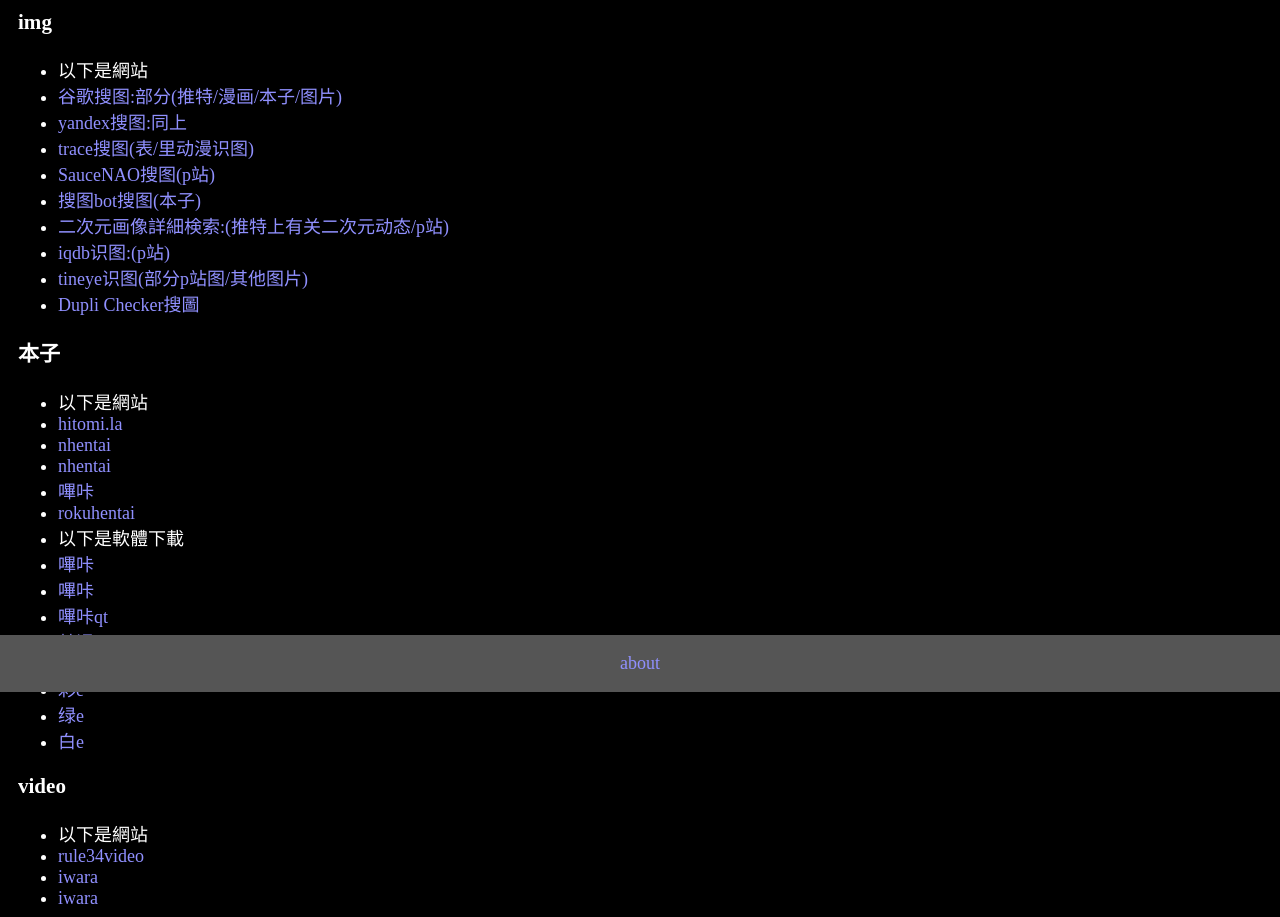
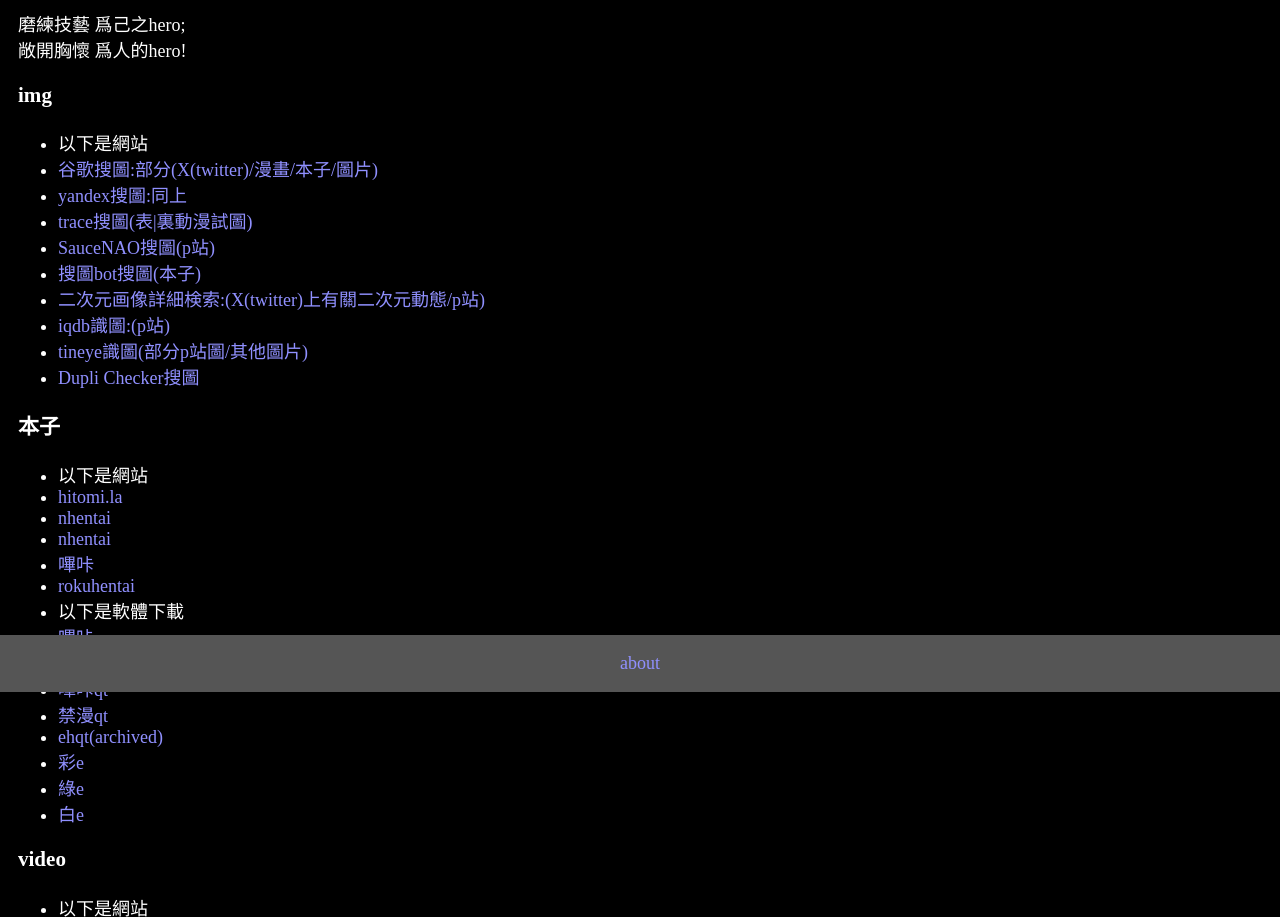
Before and after one commit to smalllqiang/smalllqiang, a plain HTML site: page tool/search.html in a window 1280 px wide. Shown: the part 108-1025 px from the top of the page. Drawn offline with Linux system fonts and the light colour scheme.

Commit message:
small change

```diff
--- a/tool/search.html
+++ b/tool/search.html
@@ -1,28 +1,35 @@
 <!DOCTYPE html>
 <html lang="zh-CN">
+
 <head>
     <meta charset="utf-8">
     <meta name="description" content="smalllqiang">
     <meta name="author" content="smalllqiang">
     <link rel="icon" type="image/x-icon" href="../img/icon32x32.ico">
-        <title>sq's信息檢索總結頁</title>
+    <title>sq's信息檢索匯總頁</title>
     <link rel="stylesheet" href="../style.css">
     <script src="../script.js"></script>
 </head>
-    <body><main>
-		<h1 style="text-align:center;">信息檢索總結頁</h1>
+
+<body>
+    <main>
+        <h1 style="text-align:center;">信息檢索匯總頁</h1>
         <div>
+            <p>
+                磨練技藝 爲己之hero;</br>
+                敞開胸懷 爲人的hero!
+            </p>
             <h3>img</h3>
             <ul>
                 <li>以下是網站</li>
-				<li><a href="https://www.google.com/imghp" target="_blank">谷歌搜图:部分(推特/漫画/本子/图片)</a></li>
-				<li><a href="https://yandex.com/images/" target="_blank">yandex搜图:同上</a></li>
-				<li><a href="https://trace.moe/" target="_blank">trace搜图(表/里动漫识图)</a></li>
-				<li><a href="https://saucenao.com/" target="_blank">SauceNAO搜图(p站)</a></li>
-				<li><a href="https://soutubot.moe/" target="_blank">搜图bot搜图(本子)</a></li>
-				<li><a href="https://ascii2d.net/" target="_blank">二次元画像詳細検索:(推特上有关二次元动态/p站)</a></li>
-				<li><a href="https://www.iqdb.org/" target="_blank">iqdb识图:(p站)</a></li>
-				<li><a href="https://tineye.com/" target="_blank">tineye识图(部分p站图/其他图片)</a></li>
+                <li><a href="https://www.google.com/imghp" target="_blank">谷歌搜圖:部分(X(twitter)/漫畫/本子/圖片)</a></li>
+                <li><a href="https://yandex.com/images/" target="_blank">yandex搜圖:同上</a></li>
+                <li><a href="https://trace.moe/" target="_blank">trace搜圖(表|裏動漫試圖)</a></li>
+                <li><a href="https://saucenao.com/" target="_blank">SauceNAO搜圖(p站)</a></li>
+                <li><a href="https://soutubot.moe/" target="_blank">搜圖bot搜圖(本子)</a></li>
+                <li><a href="https://ascii2d.net/" target="_blank">二次元画像詳細検索:(X(twitter)上有關二次元動態/p站)</a></li>
+                <li><a href="https://www.iqdb.org/" target="_blank">iqdb識圖:(p站)</a></li>
+                <li><a href="https://tineye.com/" target="_blank">tineye識圖(部分p站圖/其他圖片)</a></li>
                 <li><a href="https://www.duplichecker.com/zh/reverse-image-search.php" target="_blank">Dupli Checker搜圖</a></li>
             </ul>
             <h3>本子</h3>
@@ -40,7 +47,7 @@
                 <li><a href="https://github.com/tonquer/JMComic-qt/releases" target="_blank">禁漫qt</a></li>
                 <li><a href="https://github.com/tonquer/ehentai-qt/releases" target="_blank">ehqt(archived)</a></li>
                 <li><a href="https://github.com/Ehviewer-Overhauled/Ehviewer/releases" target="_blank">彩e</a></li>
-				<li><a href="https://github.com/xiaojieonly/Ehviewer_CN_SXJ/releases" target="_blank">绿e</a></li>
+                <li><a href="https://github.com/xiaojieonly/Ehviewer_CN_SXJ/releases" target="_blank">綠e</a></li>
                 <li><a href="https://install.appcenter.ms/users/nekoinverter/apps/ehviewer/distribution_groups/public" target="_blank">白e</a></li>
             </ul>
             <h3>video</h3>
@@ -48,9 +55,8 @@
                 <li>以下是網站</li>
                 <li><a href="https://rule34video.com/" target="_blank">rule34video</a></li>
                 <li><a href="https://www.iwara.tv/" target="_blank">iwara</a></li>
-				<li><a href="https://www.iwara.tv/" target="_blank">iwara</a></li>
             </ul>
-			<h3>video</h3>
+            <h3>番</h3>
             <ul>
                 <li>以下是網站</li>
                 <li><a href="https://www.agedm.org/" target="_blank">AGE動漫</a></li>
@@ -63,4 +69,5 @@
         <p><a href="contactme.html">about</a></p>
     </footer>
 </body>
+
 </html>
```
Also changed, not shown: PJyjKSvYqbnyCwfv.html (deleted, +0 -16 lines), sample.html (renamed from template.html). Lines whose indentation alone changed are shown as unchanged.
